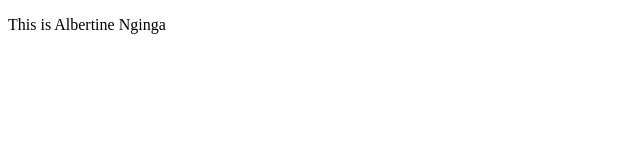
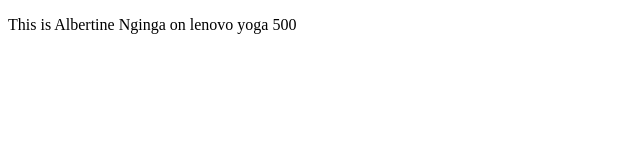
Before and after one commit to SaliSim/devops-2b, a plain HTML site: page AlbertineN/index.html in a window 1280 px wide. Shown: the whole page, without its empty margins (0-640 px from the left). Drawn offline with Linux system fonts and the light colour scheme.

Commit message:
added text to file

```diff
--- a/AlbertineN/index.html
+++ b/AlbertineN/index.html
@@ -7,6 +7,6 @@
     <title>Albertine</title>
 </head>
 <body>
-    <p>This is Albertine Nginga</p>
+    <p>This is Albertine Nginga on lenovo yoga 500</p>
 </body>
 </html>
```
